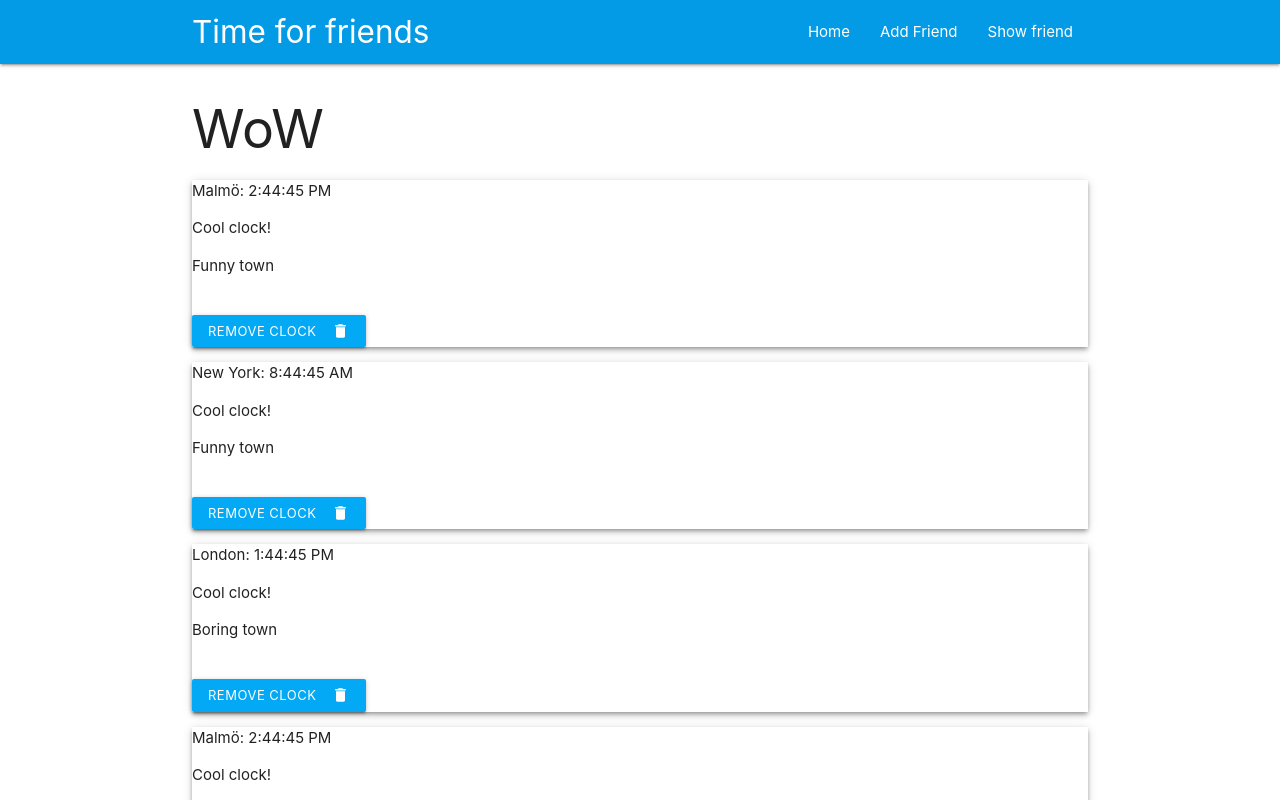
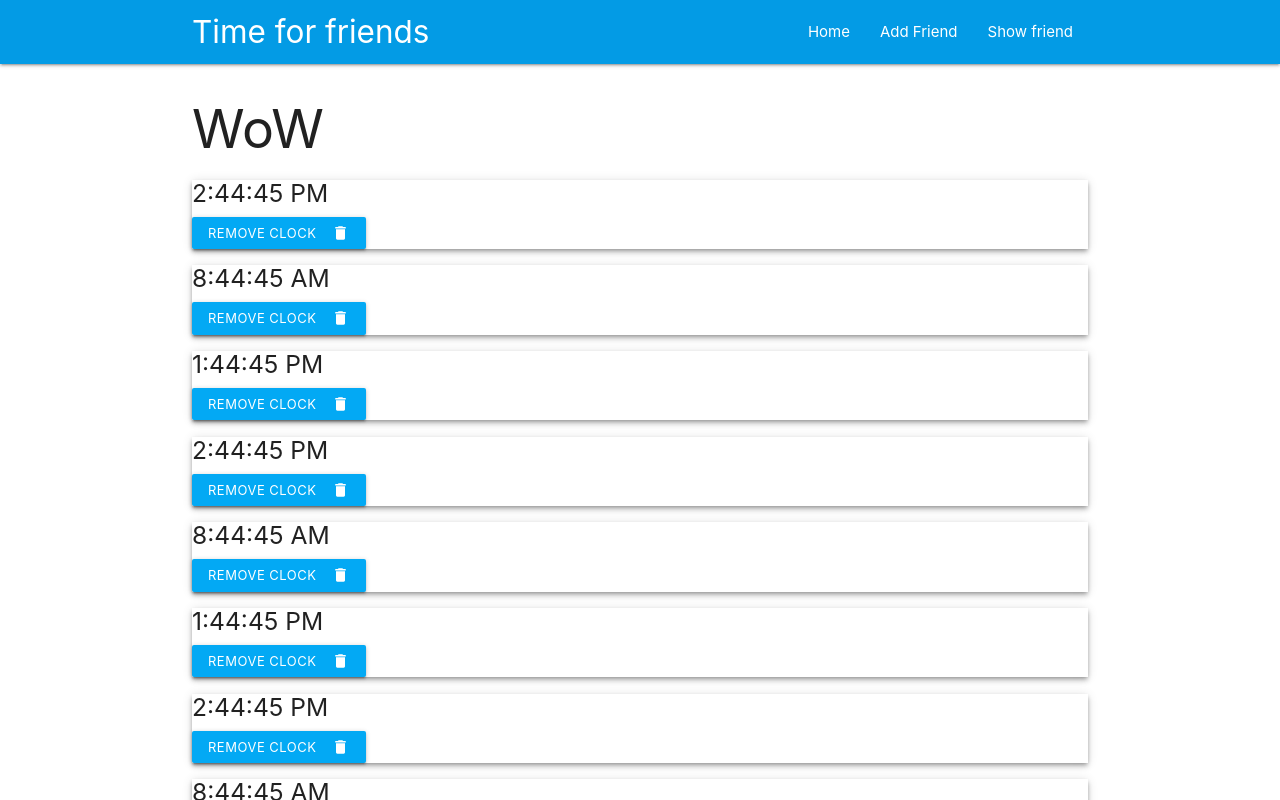
Before and after one commit to Aarkan1/time_for_friends, a React (Create React App) app in the folder frontend/: page / in a window 1280 px wide. Shown: the top 800 px of the page. Built offline with nearby package versions, Linux system fonts and the light colour scheme; no server answers.

Commit message:
updated clock to display correct value

```diff
--- a/frontend/src/components/Clock.js
+++ b/frontend/src/components/Clock.js
@@ -2,7 +2,7 @@
 import { sleep } from "../utilities/utils";
 
 export default class Clock extends Component {
-  offset = this.props.timeOffset * 60 * 60 * 1000
+  offset = (this.props.timeOffset || 0) * 60 * 60 * 1000
   _isMounted = false;
   state = {
     time: new Date(Date.now() + this.offset)
@@ -26,16 +26,7 @@
 
   render() {
     return (
-      <>
-        <p>{this.props.city + ": " +this.state.time.toLocaleTimeString()}</p>
-        <div>{this.props.children}</div>
-        { this.props.fun ? (
-          <p>Funny town</p>
-        ):(
-          <p>Boring town</p>
-        )}
-        <br/>
-      </>
+        <h5>{this.state.time.toLocaleTimeString()}</h5>
     );
   }
 }
```
